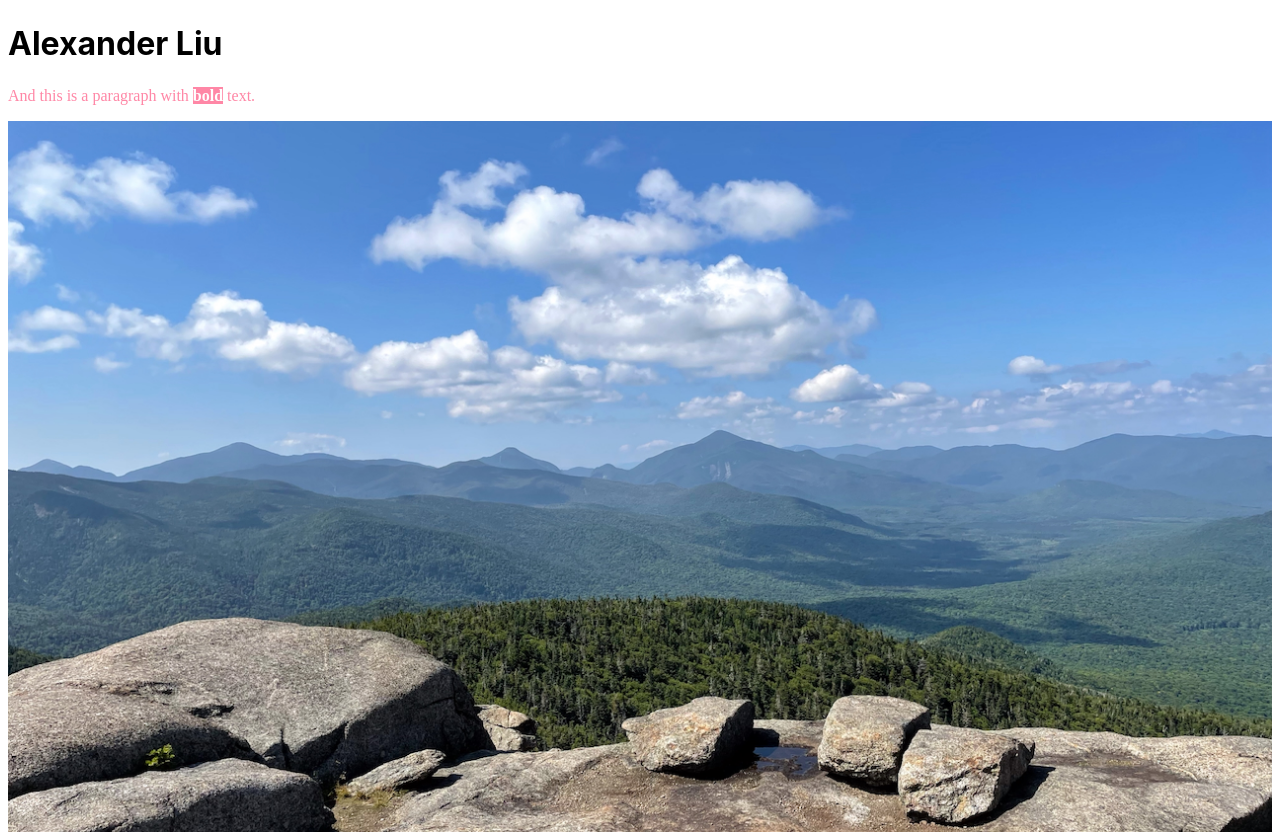
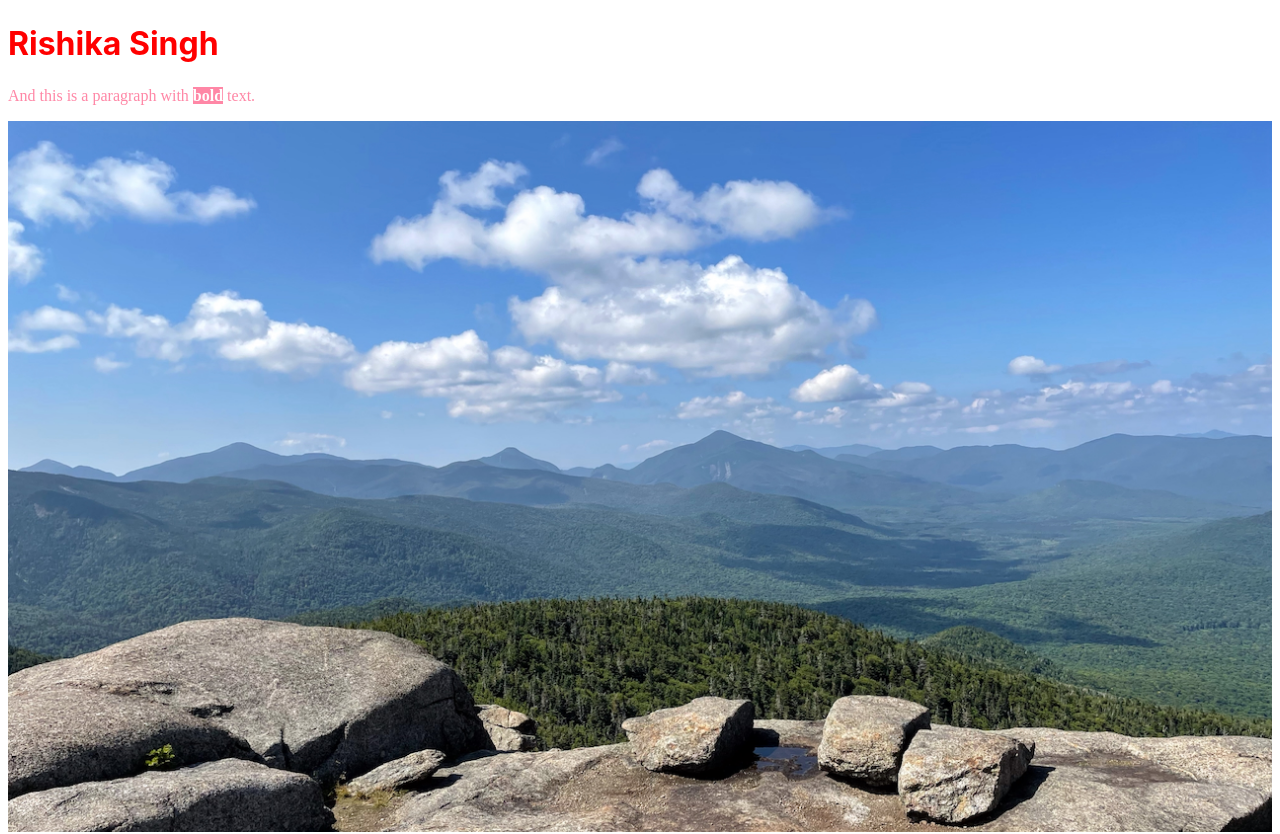
Before and after one commit to rishikasingh123/Wics24, a website: page index.html in a window 1280 px wide. Shown: the top 834 px of the page. Drawn offline with Linux system fonts and the light colour scheme; grey boxes are pictures that could not be loaded.

Commit message:
change name and color

```diff
--- a/index.html
+++ b/index.html
@@ -6,7 +6,7 @@
     <link rel="stylesheet" href="./styles.css" />
   </head>
   <body>
-    <h1>Alexander Liu</h1>
+    <h1>Rishika Singh</h1>
     <p class="bold-paragraph">
       And this is a paragraph with <b id="bold">bold</b> text.
     </p>
--- a/styles.css
+++ b/styles.css
@@ -14,6 +14,7 @@ h1 {
     arial,
     sans-serif;
   margin: 24px 0;
+  color: red;
 }
 
 .bold-paragraph {
```
Also changed, not shown: 1 other file.
